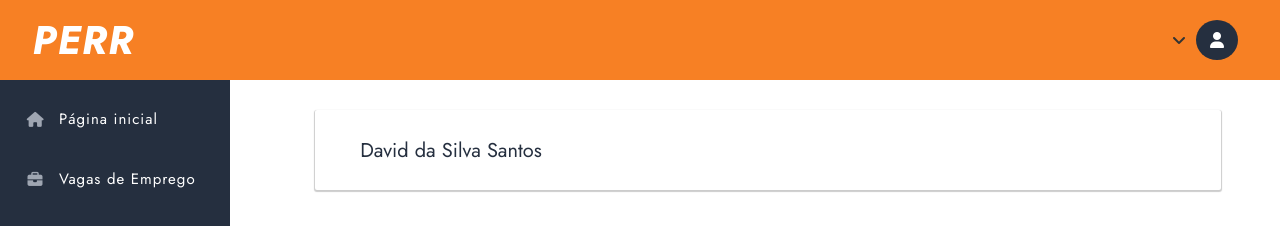
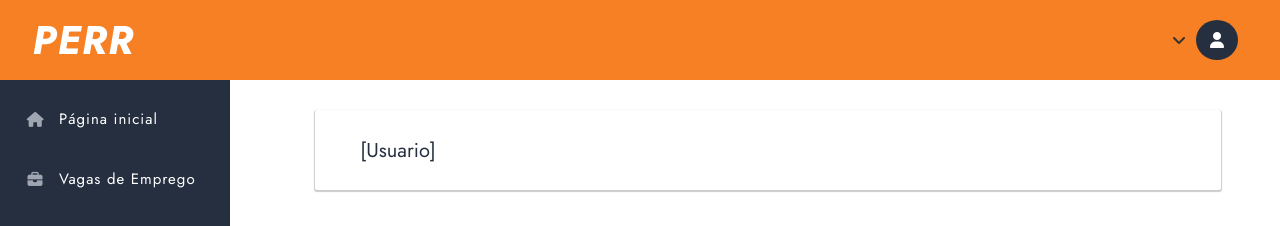
Before and after one commit to Santozzz/TCC-PERR-FRONTEND, a Vue app in the folder frontend/: page / in a window 1280 px wide. Shown: the top 226 px of the page. Built offline with nearby package versions, Linux system fonts and the light colour scheme.

Commit message:
sdadadadad

```diff
--- a/frontend/src/components/Home/grid.vue
+++ b/frontend/src/components/Home/grid.vue
@@ -3,7 +3,7 @@
         <div class="container">
             <div class="header">
                 <div class="user-notify">
-                    <p>David da Silva Santos</p>
+                    <p>[Usuario]</p>
                     <!-- <i class="fa-solid fa-bell" :class="{ 'notifyOpen': isBellNotify }" @click="toggleNotify"></i>
                     <div class="notifications" :class="['notify', { 'notifyOpen': isBellNotify }]">
                         <h4>Notificações</h4>
```
